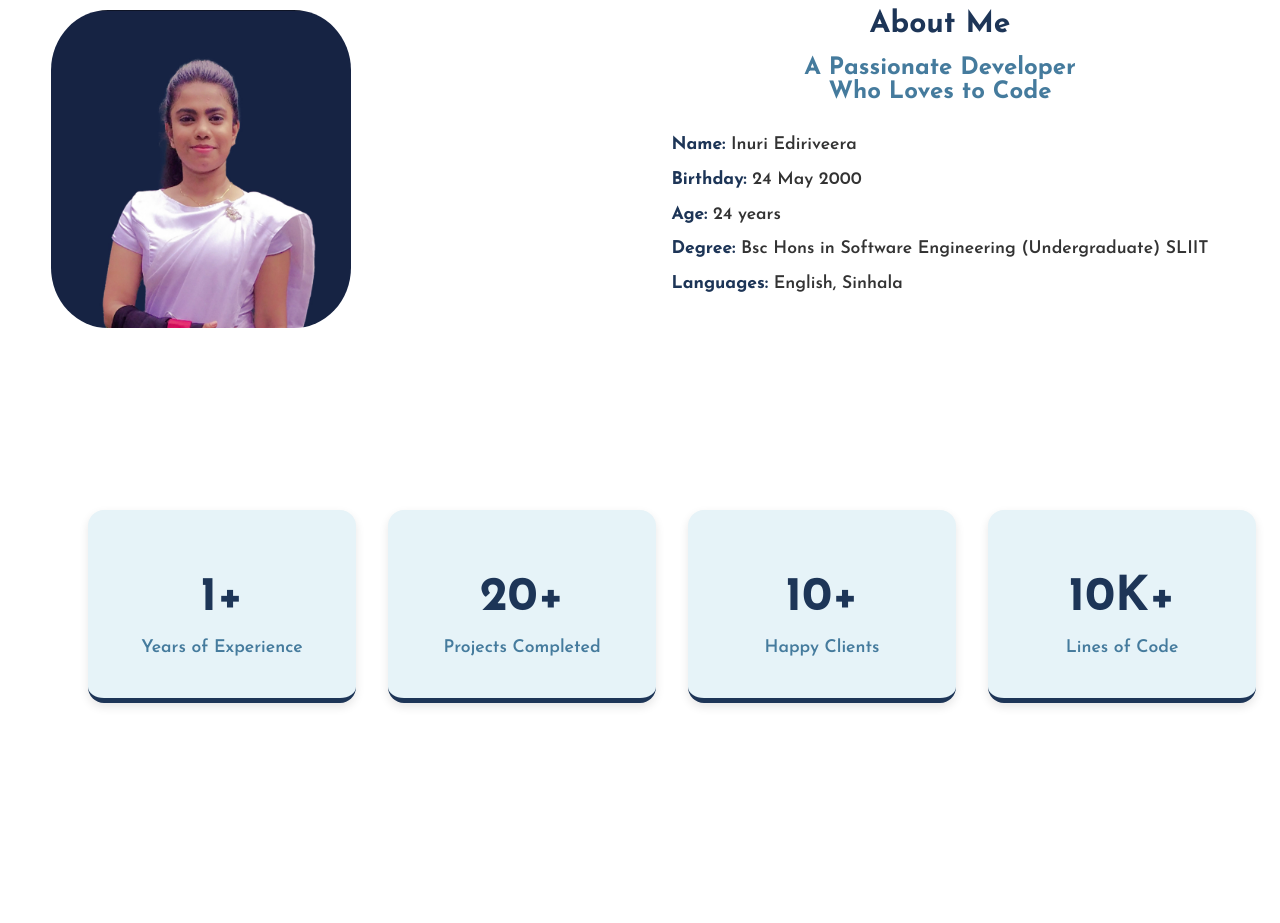
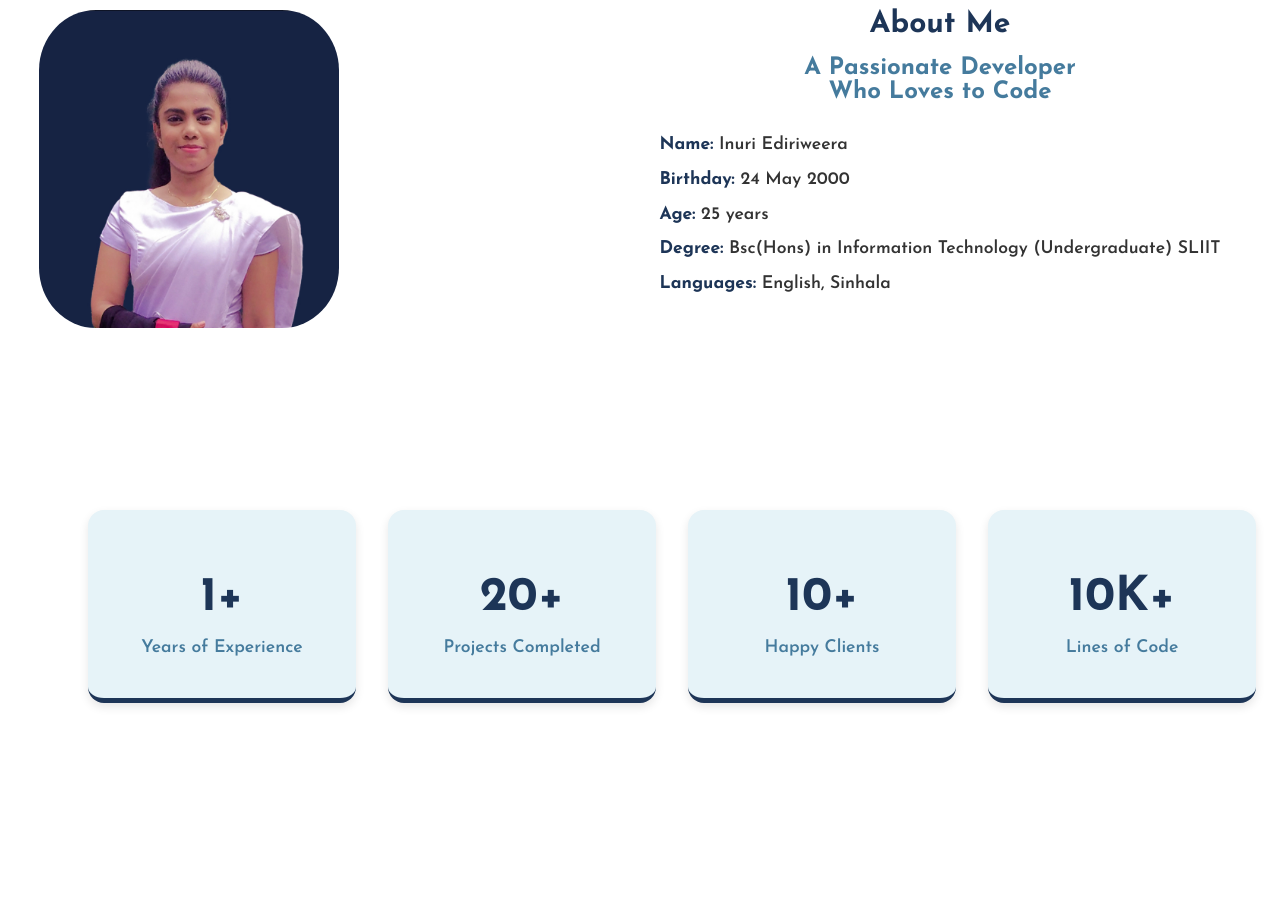
Before and after one commit to inethmi/my-portfolio, a React (Create React App) app: page / in a window 1280 px wide. Shown: the part 820-1743 px from the top of the page. Built offline with nearby package versions, Linux system fonts and the light colour scheme.

Commit message:
AboutMe section updated

```diff
--- a/src/components/AboutMe.js
+++ b/src/components/AboutMe.js
@@ -6,7 +6,7 @@ const AboutMe = () => {
     <section id="about" className="about-me">
       {/* Photo Container (Left Side) */}
       <div className="photo-container">
-        <img src={`${process.env.PUBLIC_URL}/inuri.jpg`} alt="Inuri Ediriveera" />
+        <img src={`${process.env.PUBLIC_URL}/inuri.jpg`} alt="Inuri Ediriweera" />
       </div>
 
       {/* About Details (Right Side) */}
@@ -17,16 +17,16 @@ const AboutMe = () => {
         </h4>
 
         <p>
-          <strong>Name:</strong> Inuri Ediriveera
+          <strong>Name:</strong> Inuri Ediriweera
         </p>
         <p>
           <strong>Birthday:</strong> 24 May 2000
         </p>
         <p>
-          <strong>Age:</strong> 24 years
+          <strong>Age:</strong> 25 years
         </p>
         <p>
-          <strong>Degree:</strong> Bsc Hons in Software Engineering (Undergraduate) SLIIT
+          <strong>Degree:</strong> Bsc(Hons) in Information Technology (Undergraduate) SLIIT
         </p>
         <p>
           <strong>Languages:</strong> English, Sinhala
```
